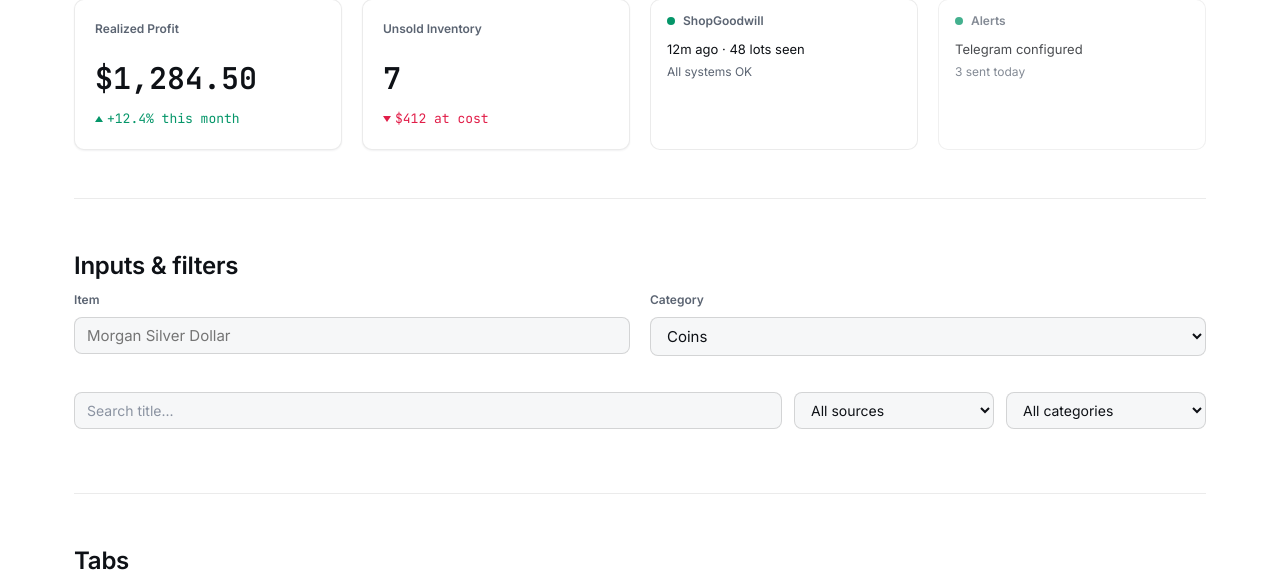
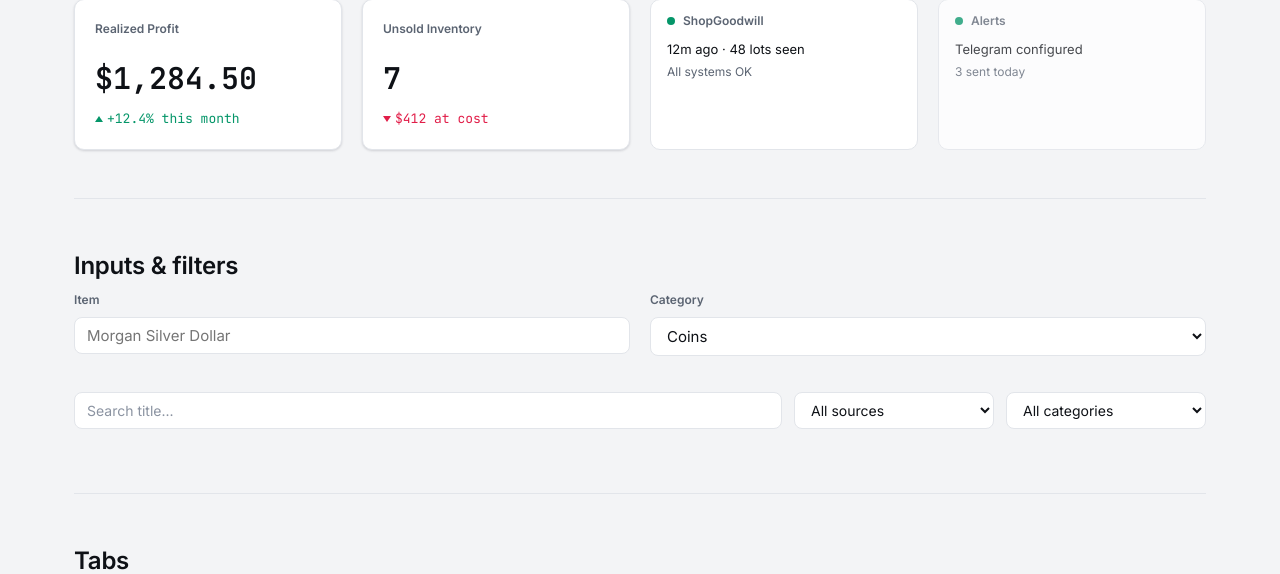
Before and after one commit to nalbright36/albright-financial, a Django app: page /styleguide/ in a window 1280 px wide. Shown: the part 2920-3494 px from the top of the page. Run offline with Django 5.2, Linux system fonts and the light colour scheme; the visitor is signed in with stand-in values (Sample User, id 1).

Commit message:
changing the light mode background color

```diff
--- a/albright_trading_app/static/style.css
+++ b/albright_trading_app/static/style.css
@@ -99,19 +99,21 @@
 
 /* ---------- Light theme ---------- */
 [data-theme="light"] {
-  --bg: #FFFFFF;
+  --bg: #F3F4F6;
   --bg-elevated: #F6F7F8;
   --surface: #FFFFFF;
   --surface-hover: #F3F4F6;
   --surface-raised: #FFFFFF;
-  --border: rgba(0, 0, 0, 0.08);
+  --border: #E2E5EA;
   --border-strong: rgba(0, 0, 0, 0.14);
 
   --text-primary: #0E1116;
   --text-secondary: #5B6472;
   --text-tertiary: #8B93A1;
 
-  --shadow-sm: 0 1px 2px rgba(16, 24, 40, 0.06);
+  /* Two-layer card shadow - cards need to lift off the new gray page
+     background, not just the old white-on-white/near-invisible edge. */
+  --shadow-sm: 0 1px 2px rgba(16, 24, 40, 0.06), 0 1px 3px rgba(16, 24, 40, 0.10);
   --shadow-md: 0 4px 16px rgba(16, 24, 40, 0.08), 0 1px 2px rgba(16, 24, 40, 0.06);
   --shadow-lg: 0 12px 32px rgba(16, 24, 40, 0.12), 0 2px 6px rgba(16, 24, 40, 0.06);
 
@@ -606,6 +608,19 @@ a:hover { color: var(--accent-hover); }
   border-color: var(--accent); box-shadow: 0 0 0 3px var(--accent-ring); outline: none;
 }
 
+/* Light theme only: inputs/selects inside a card go white (--surface)
+   with the card's own border color (--border), so they read as part of
+   the card rather than a separate gray well - dark theme keeps its
+   current --bg-elevated/--border-strong look untouched. */
+[data-theme="light"] .field input,
+[data-theme="light"] .field select,
+[data-theme="light"] .field textarea,
+[data-theme="light"] .scanner-controls input,
+[data-theme="light"] .scanner-controls select {
+  background: var(--surface);
+  border-color: var(--border);
+}
+
 .ledger-input {
   background: transparent; border: 1px solid transparent; color: var(--text-primary);
   font-family: inherit; font-size: var(--text-base); padding: var(--space-1) var(--space-2);
```
